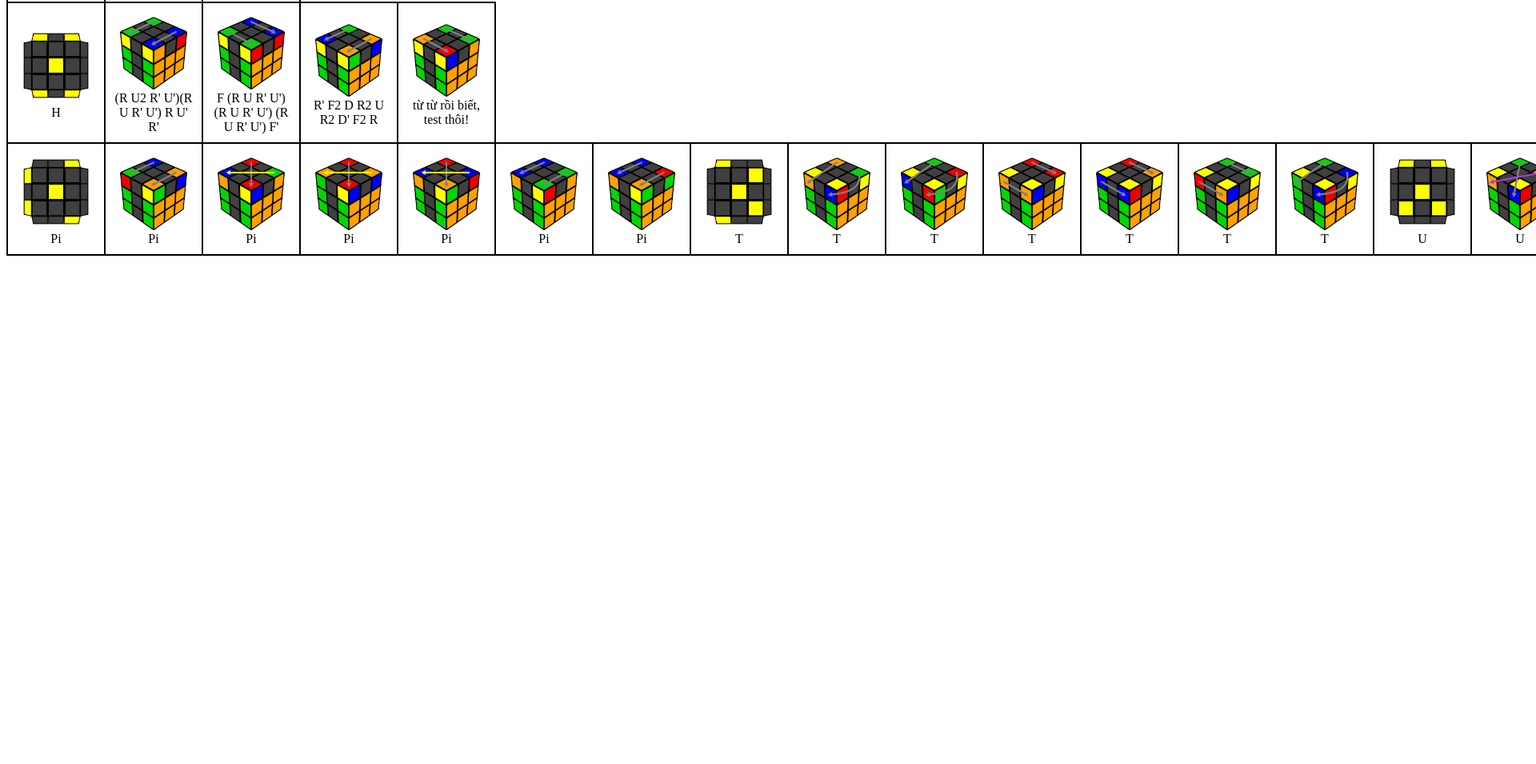
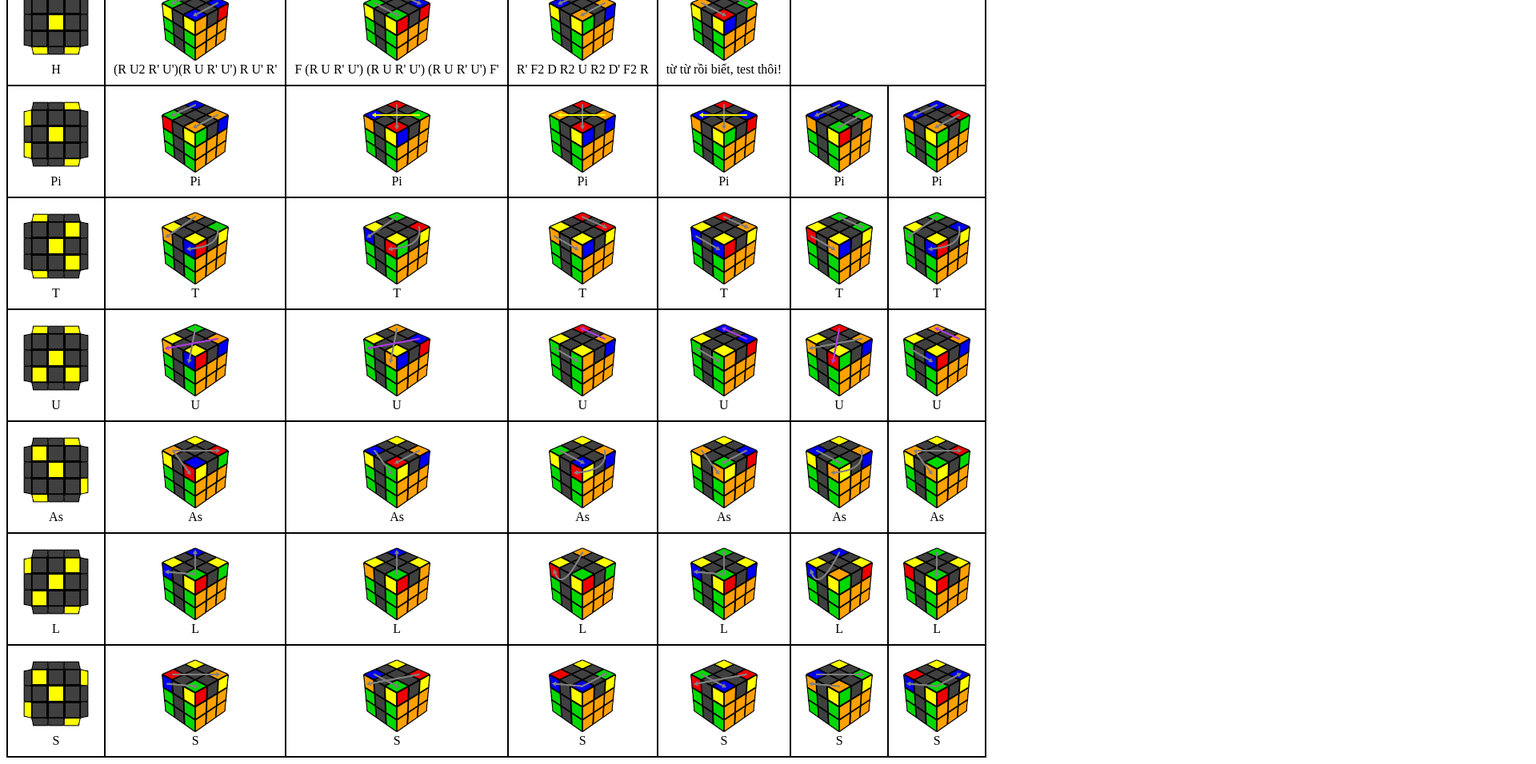
Before and after one commit to rouxteamvn/roux, a plain HTML site: page index.html in a window 1280 px wide. Shown: the part 298-1254 px from the top of the page at 80% size, 1920 px wide, since content can reach past the window. Before the commit the page ends 800 px from the top, so only its background shows below. Drawn offline with Linux system fonts and the light colour scheme.

Commit message:
Update index.html

```diff
--- a/index.html
+++ b/index.html
@@ -74,6 +74,8 @@ img.resize{
 <td><img class="resize" src="cmll/Pi6.png"/>
 </br> Pi
 </td>
+</tr>
+<tr>
 <td> <img class="resize" src="cmll/T.png"/>
 </br> T
 </td>
@@ -95,6 +97,8 @@ img.resize{
 <td> <img class="resize" src="cmll/T6.png"/>
 </br> T
 </td>
+</tr>
+<tr>
 <td> <img class="resize" src="cmll/U.png"/>
 </br> U
 </td>
@@ -116,6 +120,8 @@ img.resize{
 <td> <img class="resize" src="cmll/U6.png"/>
 </br> U
 </td>
+</tr>
+<tr>
 <td> <img class="resize" src="cmll/As.png"/>
 </br> As
 </td>
@@ -137,6 +143,8 @@ img.resize{
 <td> <img class="resize" src="cmll/As6.png"/>
 </br> As
 </td>
+</tr>
+<tr>
 <td> <img class="resize" src="cmll/L.png"/>
 </br> L
 </td>
@@ -158,6 +166,8 @@ img.resize{
 <td> <img class="resize" src="cmll/L6.png"/>
 </br> L
 </td>
+</tr>
+<tr>
 <td> <img class="resize" src="cmll/S.png"/>
 </br> S
 </td>
```
